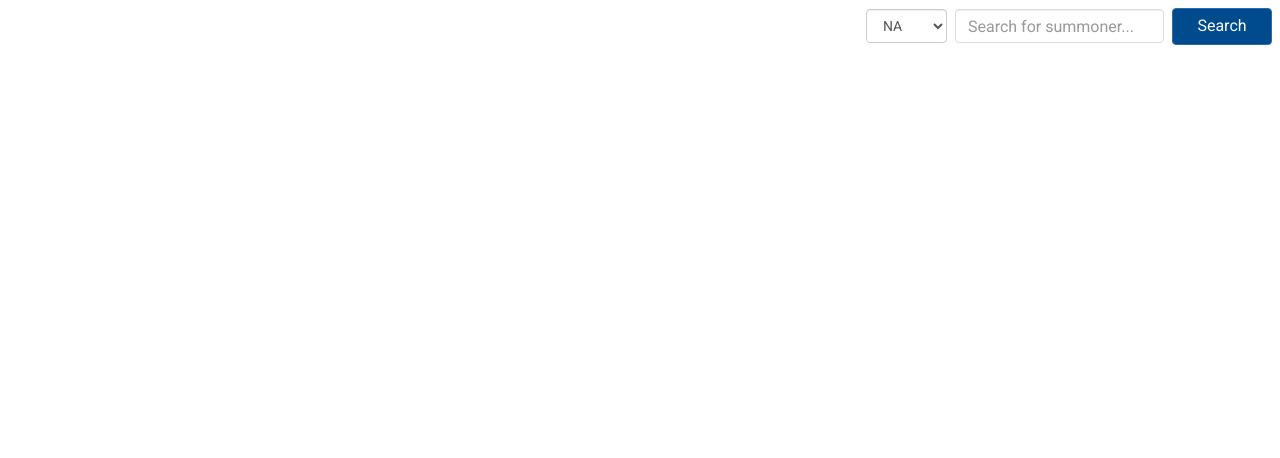
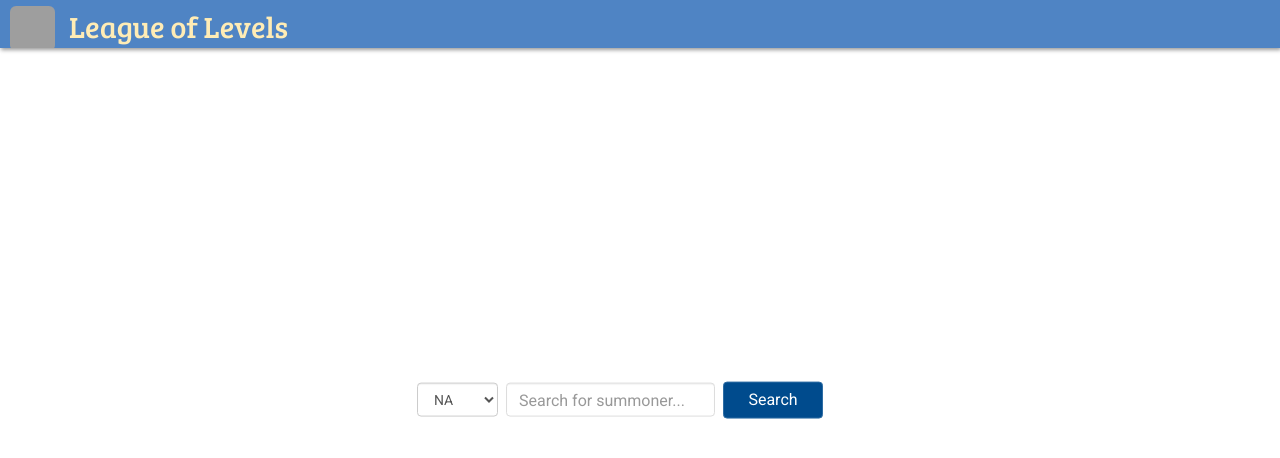
Before and after one commit to mingli1/league-of-levels, a React (Create React App) app: page / in a window 1280 px wide. Shown: the top 458 px of the page. Built offline with nearby package versions, Linux system fonts and the light colour scheme; no server answers; grey boxes are pictures that could not be loaded.

Commit message:
added logo and home link

```diff
--- a/src/components/Header.js
+++ b/src/components/Header.js
@@ -1,6 +1,7 @@
 import React from 'react';
 import Search from './Search';
 import '../style/Header.css';
+import { Link } from 'react-router-dom';
 
 // header that appears at the top of page containing the logo, name, search bar, links, etc
 // also acts as a nav bar to return to the home page or profile pages
@@ -9,7 +10,14 @@ class Header extends React.Component {
     render() {
         return (
             <div className="bar">
-                <Search />
+                <Link to={{ pathname: '/' }}>
+                    <div className="logo">
+                        <img src={window.location.origin + '/images/logo.png'} alt="logo"
+                            className="img-rounded" width="45px" height="45px" />
+                        League of Levels
+                    </div>
+                </Link>
+                {this.props.showSearch ? <Search /> : null}
             </div>
         );
     }
--- /dev/null
+++ b/src/components/Home.js
@@ -0,0 +1,20 @@
+import React from 'react';
+import Header from './Header';
+import Search from './Search';
+import '../style/Home.css';
+
+// the home page of the app containing the search bar and a nav bar
+class Home extends React.Component {
+
+    render() {
+        return (
+            <div>
+                <Header showSearch={false} />
+                <Search home={true} />
+            </div>
+        );
+    }
+
+}
+
+export default Home;
--- a/src/components/Profile.js
+++ b/src/components/Profile.js
@@ -85,7 +85,7 @@ class Profile extends React.Component {
                         (
                         <div>
                             <div>
-                                <Header />
+                                <Header showSearch={true} />
                             </div>
                             <div className="container">
                                 <PlayerProfile {...this.state.summonerJson} regionName={this.state.regionName} />
@@ -95,7 +95,7 @@ class Profile extends React.Component {
                         ) :
                         (this.state.summonerJson != null && this.state.summonerJson.status != null ?
                             <div>
-                                <Header />
+                                <Header showSearch={true} />
                                 <div className="error">
                                     <h1>Error: Summoner could not be found.</h1>
                                     <h4>Did you enter the correct summoner name and region?</h4>
--- a/src/components/Router.js
+++ b/src/components/Router.js
@@ -2,7 +2,7 @@ import React from 'react';
 import { BrowserRouter, Switch, Route } from 'react-router-dom';
 
 // components
-import Search from './Search';
+import Home from './Home';
 import Profile from './Profile';
 
 // React router for this app
@@ -16,7 +16,7 @@ import Profile from './Profile';
 const Router = () => (
     <BrowserRouter>
         <Switch>
-            <Route path="/" component={Search} exact />
+            <Route path="/" component={Home} exact />
             <Route path="/summoner/:sid" component={Profile} exact />
         </Switch>
     </BrowserRouter>
--- a/src/components/Search.js
+++ b/src/components/Search.js
@@ -25,7 +25,7 @@ class Search extends React.Component {
 
     render() {
         return (
-            <div className="search">
+            <div className={this.props.home ? "searchHome" : "search" }>
                 <form className="form-inline">
                     <select className="form-control form-control-xs"
                         data-width="100%"
--- a/src/style/Header.css
+++ b/src/style/Header.css
@@ -1,3 +1,5 @@
+@import url('https://fonts.googleapis.com/css?family=Bree+Serif');
+
 .bar {
     position: fixed;
     overflow: hidden;
@@ -12,3 +14,18 @@
     float: right;
     margin: 8px;
 }
+
+.logo {
+    float: left;
+    font-family: 'Bree Serif', serif;
+    text-align: center;
+    font-size: 30px;
+    color: #ffecb5;
+    padding-left: 10px;
+    margin-top: 5px;
+}
+
+img {
+    margin-right: 14px;
+    margin-bottom: 3px;
+}
--- /dev/null
+++ b/src/style/Home.css
@@ -0,0 +1,8 @@
+.searchHome {
+    position: absolute;
+    top: 50%;
+    left: 50%;
+    margin-right: -50%;
+    transform: translate(-50%, -50%);
+    padding-right: 40px;
+}
```
